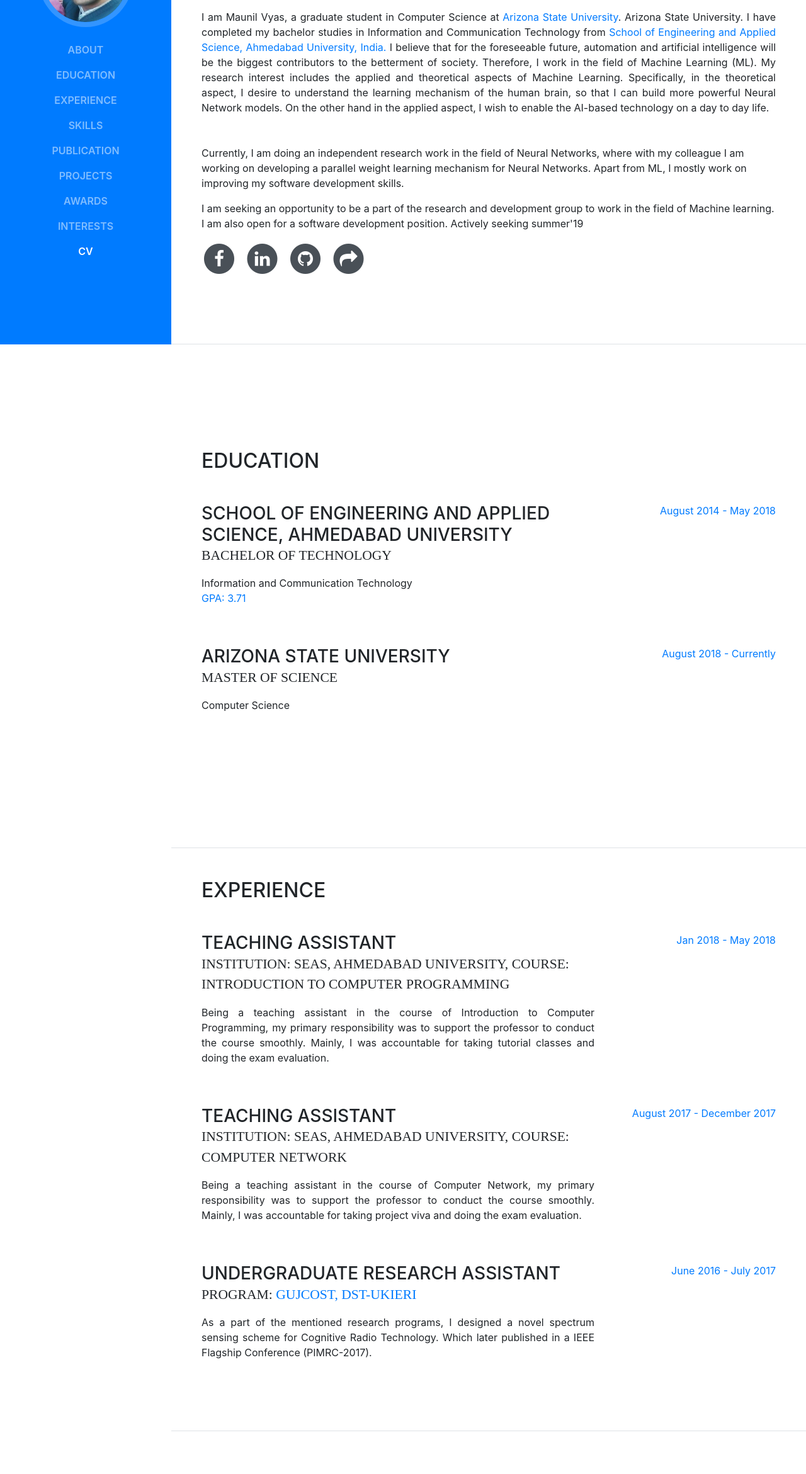
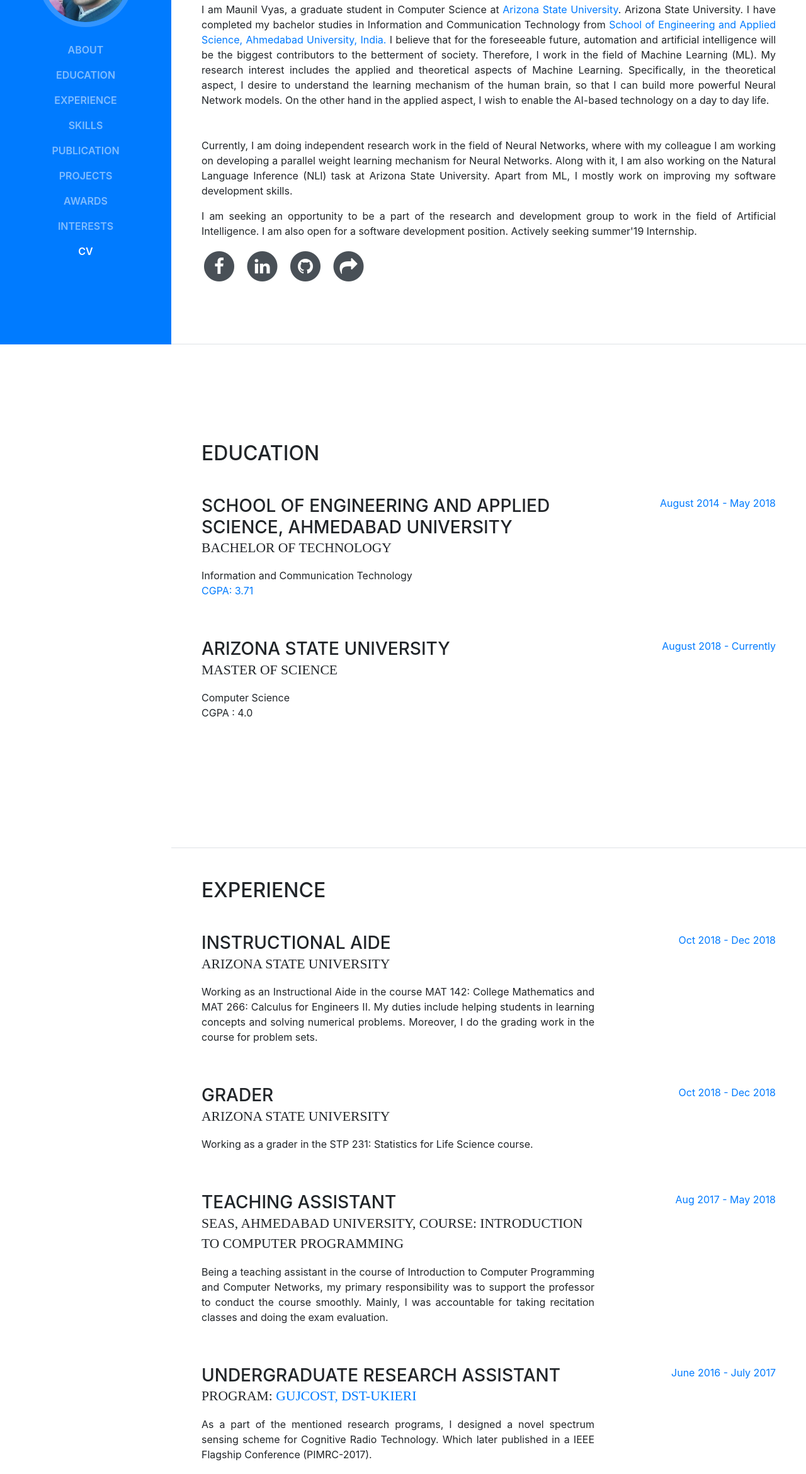
Before and after one commit to Maunil/test_webiste, a website with bundled scripts: page index.html in a window 1280 px wide. Shown: the part 253-2594 px from the top of the page at 63% size. Built offline with nearby package versions, Linux system fonts and the light colour scheme; a web font is replaced by a local one.

Commit message:
Website Updated
Updated the course project, experience, CV.

```diff
--- a/index.html
+++ b/index.html
@@ -88,14 +88,15 @@
 		  Therefore, I work in the field of Machine Learning (ML). My research interest includes the applied and theoretical aspects of Machine Learning.
 		  Specifically, in the theoretical aspect, I desire to understand the learning mechanism of the human brain, so that I can build more powerful Neural Network models.
 		  On the other hand in the applied aspect, I wish to enable the AI-based technology on a day to day life.</p>
-		  <p>
-		  Currently, I am doing an independent research work in the field of Neural Networks, where with my colleague I am working on developing a parallel weight learning
-		  mechanism for Neural Networks. Apart from ML, I mostly work on improving my software development skills.
+		  <p align="justify">
+			Currently, I am doing independent research work in the field of Neural Networks, where with my colleague
+			I am working on developing a parallel weight learning mechanism for Neural Networks. Along with it, I am
+			also working on the Natural Language Inference (NLI) task at Arizona State University. Apart from ML,
+			I mostly work on improving my software development skills.
 		  </p>
-		  <p>
-		  I am seeking an opportunity to be a part of the research and development group to work in the field of Machine learning. I am also open for a software development
-		  position. Actively seeking summer'19
-		  </p>
+		  <p align="justify">
+		  I am seeking an opportunity to be a part of the research and development group to work in the field of Artificial
+		  Intelligence. I am also open for a software development position. Actively seeking summer'19 Internship. </p>
 		  <ul class="list-inline list-social-icons mb-0">
             <li class="list-inline-item">
               <a href="https://www.facebook.com/maunil.vyas.5">
@@ -157,7 +158,7 @@
               <div class="subheading mb-3">Bachelor of Technology</div>
               <div>Information and Communication Technology</div>
               <p>
-			  <a href ="https://drive.google.com/file/d/10Vurlzvh9eMtjQP6qb_DqhQjCqVfjbAo/view?usp=drive_web" > GPA: 3.71 </a>
+			  <a href ="https://drive.google.com/file/d/10Vurlzvh9eMtjQP6qb_DqhQjCqVfjbAo/view?usp=drive_web" > CGPA: 3.71 </a>
 			  </p>
             </div>
             <div class="resume-date text-md-right">
@@ -170,6 +171,7 @@
               <h3 class="mb-0">Arizona State University</h3>
               <div class="subheading mb-3">Master of Science</div>
               <div>Computer Science</div>
+			  <div>CGPA : 4.0 </div>
             </div>
             <div class="resume-date text-md-right">
               <span class="text-primary">August 2018 - Currently</span>
@@ -185,28 +187,42 @@
 
 		  <div class="resume-item d-flex flex-column flex-md-row mb-5">
             <div class="resume-content mr-auto">
-              <h3 class="mb-0">Teaching Assistant</h3>
-              <div class="subheading mb-3">Institution: SEAS, Ahmedabad University, Course: Introduction to Computer Programming </div>
+              <h3 class="mb-0">Instructional Aide </h3>
+              <div class="subheading mb-3">Arizona State University</div>
               <p align="justify">
-			  Being a teaching assistant in the course of Introduction to Computer Programming, my primary responsibility was to support the professor to conduct the course smoothly.
-			  Mainly, I was accountable for taking tutorial classes and doing the exam evaluation. </p>
+			  Working as an Instructional Aide in the course MAT 142: College Mathematics and MAT 266: Calculus for Engineers II.
+			  My duties include helping students in learning concepts and solving numerical problems.
+			  Moreover, I do the grading work in the course for problem sets. </p>
             </div>
             <div class="resume-date text-md-right">
-              <span class="text-primary">Jan 2018 - May 2018</span>
+              <span class="text-primary">Oct 2018 - Dec 2018</span>
             </div>
           </div>
 
 		  <div class="resume-item d-flex flex-column flex-md-row mb-5">
             <div class="resume-content mr-auto">
-              <h3 class="mb-0">Teaching Assistant</h3>
-              <div class="subheading mb-3">Institution: SEAS, Ahmedabad University, Course: Computer Network </div>
+              <h3 class="mb-0">Grader</h3>
+              <div class="subheading mb-3">Arizona State University</div>
               <p align="justify">
-			Being a teaching assistant in the course of Computer Network, my primary responsibility was to support the
-			professor to conduct the course smoothly.  Mainly, I was accountable for taking project viva and doing the exam evaluation.
+			  Working as a grader in the STP 231: Statistics for Life Science course.
 			  </p>
             </div>
             <div class="resume-date text-md-right">
-              <span class="text-primary">August 2017 - December 2017</span>
+              <span class="text-primary">Oct 2018 - Dec 2018</span>
+            </div>
+          </div>
+
+
+          <div class="resume-item d-flex flex-column flex-md-row mb-5">
+            <div class="resume-content mr-auto">
+              <h3 class="mb-0">Teaching Assistant</h3>
+              <div class="subheading mb-3">SEAS, Ahmedabad University, Course: Introduction to Computer Programming </div>
+              <p align="justify">
+			  Being a teaching assistant in the course of Introduction to Computer Programming and Computer Networks, my primary responsibility was to support the professor to conduct the course smoothly.
+			  Mainly, I was accountable for taking recitation classes and doing the exam evaluation. </p>
+            </div>
+            <div class="resume-date text-md-right">
+              <span class="text-primary">Aug 2017 - May 2018</span>
             </div>
           </div>
 
@@ -228,20 +244,6 @@
           </div>
 
 
-		<!--
-		<div class="resume-item d-flex flex-column flex-md-row">
-            <div class="resume-content mr-auto">
-              <h3 class="mb-0">Web Design Intern</h3>
-              <div class="subheading mb-3">Shout! Media Productions</div>
-              <p>Collaboratively administrate empowered markets via plug-and-play networks. Dynamically procrastinate B2C users after installed base benefits. Dramatically visualize customer directed convergence without revolutionary ROI.</p>
-            </div>
-            <div class="resume-date text-md-right">
-              <span class="text-primary">September 2008 - June 2010</span>
-            </div>
-          </div>
-
-        </div>
-		-->
       </section>
 
       <section class="resume-section p-3 p-lg-5 d-flex flex-column" id="skills">
@@ -252,10 +254,9 @@
           <ul> C, C++, Java, Python, PHP, MATLAB, Shell Script, Scilab, MySQL, LATEX</ul>
 
 		  <div class="subheading mb-3">Frameworks</div>
-          <ul>NumPy, Pandas, TensorFlow, Keras, Scikit-learn</ul>
+          <ul>NumPy, Pandas, TensorFlow, Keras, PyTorch, Scikit-learn</ul>
 		  <div class="subheading mb-3">Hardware</div>
           <ul>Atmega 32 micro Controller, Universal Software Radio Peripheral (USRP), RF-Explorer</ul>
-
 
           <div class="subheading mb-3">Operating Systems</div>
           <ul class="fa-ul mb-0">
@@ -291,6 +292,23 @@
 		  <h3> <a href="https://github.com/Maunil/Undergradute_Project">All implementation and documents</a></h3>
 		  <br>
 		  <br>
+
+		  <div class="resume-item d-flex flex-column flex-md-row mb-5">
+            <div class="resume-content mr-auto">
+              <h3 class="mb-0">Natural Language Inference (NLI)</h3>
+              <div class="subheading mb-3">Graduate Course Project - CSE 576: Natural Language Processing</div>
+              <p align="justify">
+			  Working on Natural Language Inference task, trying to improve the performance of a
+			  <a href ="https://arxiv.org/abs/1606.01933">Decomposable Attention Model for Natural Language Inference </a> Model.
+			  Neural Networks, with PyTorch Librar
+			  </p>
+            </div>
+            <div class="resume-date text-md-right">
+              <span class="text-primary">Aug 2018 - Currently</span>
+			  <br><span class="text-primary">Team size: 4</span></br>
+            </div>
+          </div>
+
           <div class="resume-item d-flex flex-column flex-md-row mb-5">
             <div class="resume-content mr-auto">
               <h3 class="mb-0">Exploring optimization techniques for Neural Networks</h3>
@@ -304,6 +322,23 @@
 			  <br><span class="text-primary">Team size: 2</span></br>
             </div>
           </div>
+
+         <div class="resume-item d-flex flex-column flex-md-row mb-5">
+            <div class="resume-content mr-auto">
+              <h3 class="mb-0">Designed and Implemented various aspects of a Compiler for a language</h3>
+              <div class="subheading mb-3">Graduate Course Project - CSE 340 Principal of Programming Languages</div>
+              <p align="justify">
+			  Implemented a predictive recursive parsing for Syntax Checking, built a type checker for the
+			  semantic rules checking and create an intermediate representation using a link list of the program
+			  sequences for the execution part. Worked in C++
+			  </p>
+            </div>
+            <div class="resume-date text-md-right">
+              <span class="text-primary">Aug 2018 - November 2018</span>
+			  <br><span class="text-primary">Team size: 1</span></br>
+            </div>
+          </div>
+
 
 		 <div class="resume-item d-flex flex-column flex-md-row mb-5">
             <div class="resume-content mr-auto">
@@ -492,8 +527,8 @@
 
       <section class="resume-section p-3 p-lg-5 d-flex flex-column" id="CV">
         <div class="my-auto">
-          <h2 class="mb-5">Curriculum Vitae</h2>
-			<p> <a href="https://drive.google.com/file/d/1NQFai7vfhby-AY5J1RWgaA57K_2-qQuC/view?usp=sharing">Link </a></p>
+          <h2 class="mb-5">Recent Curriculum Vitae</h2>
+			<p> <a href="https://drive.google.com/file/d/1ItAr1CCKMfWtpPawAAIydbVkRK5qjpos/view?usp=sharing">Link </a></p>
         </div>
       </section>
 
```
Lines whose indentation alone changed are shown as unchanged.
